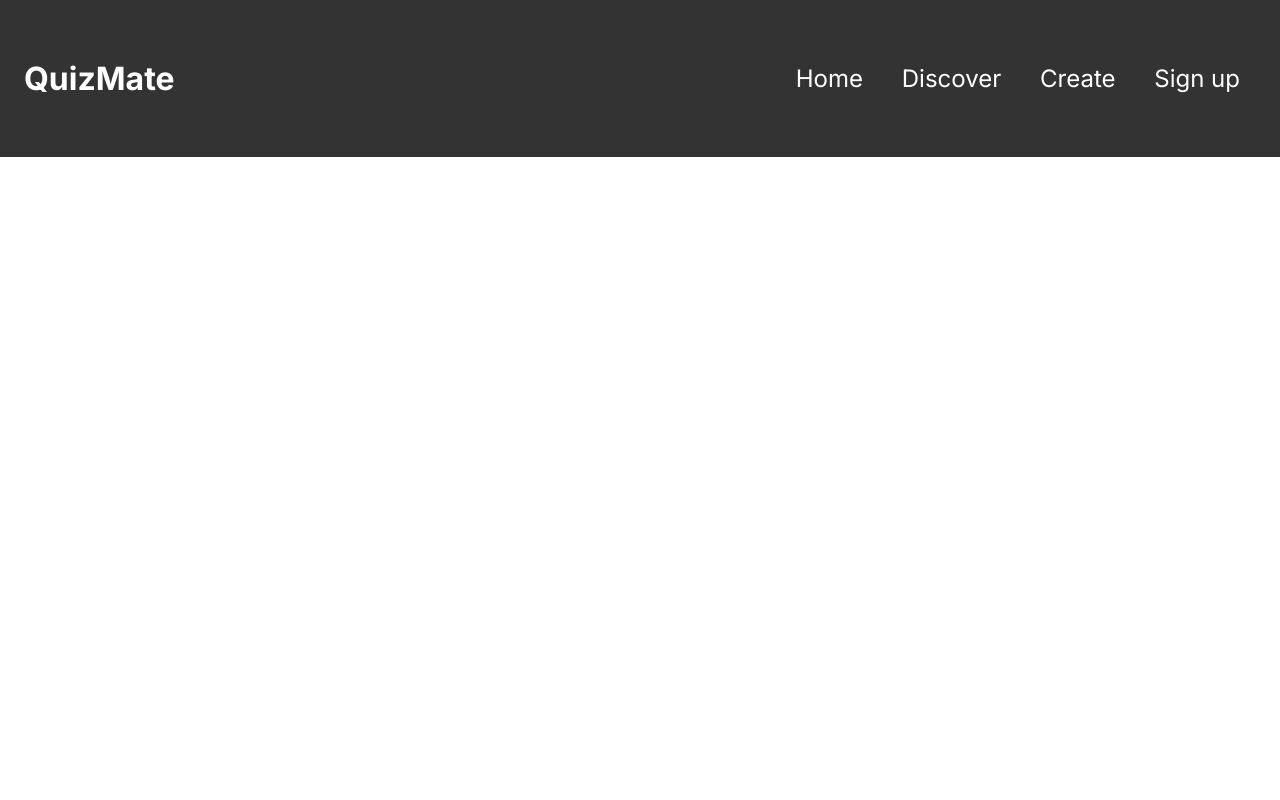
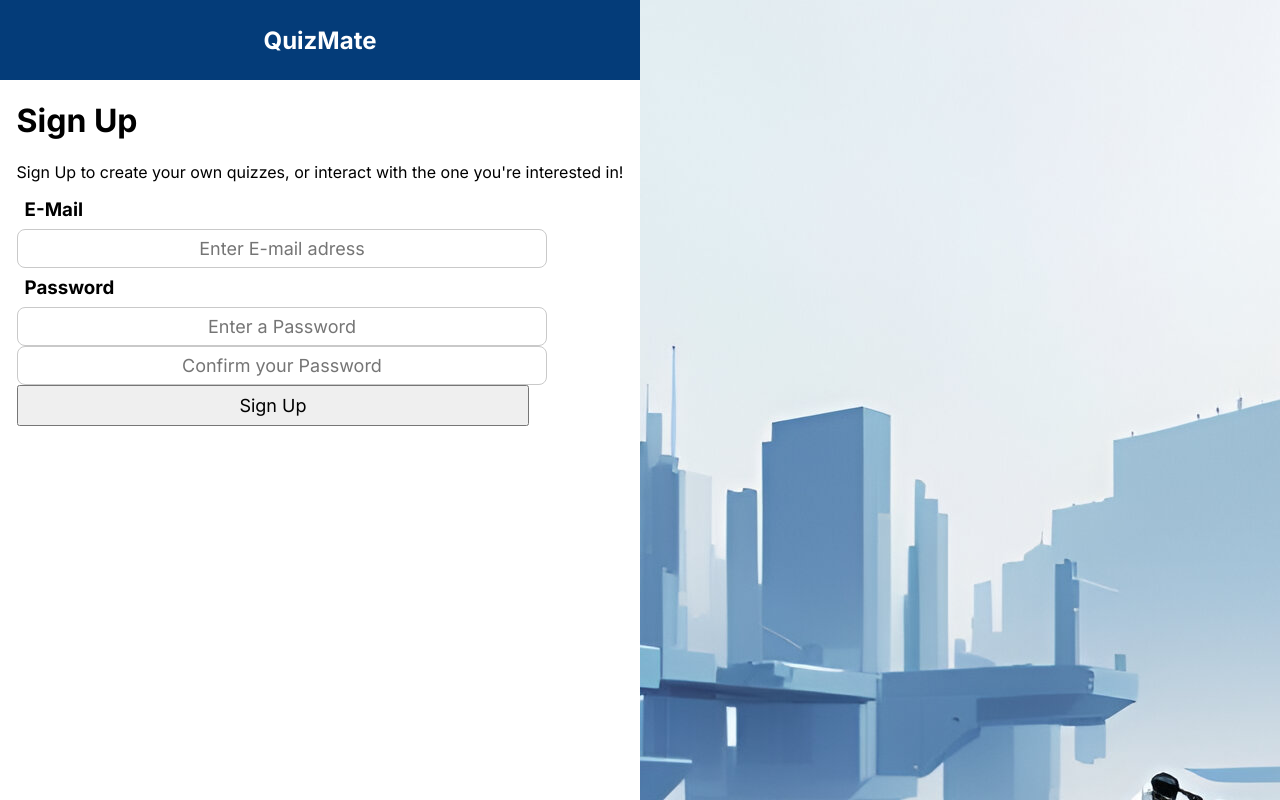
Before and after one commit to Samy-Y/QuizMate, a Flask app: page /signup in a window 1280 px wide. Run offline with Flask 3, Linux system fonts and the light colour scheme.

Commit message:
Add files via upload

```diff
--- a/main.py
+++ b/main.py
@@ -13,5 +13,3 @@ def sign_up():
     return render_template("signup.html",css="static/styles.css")
 
 app.run(debug=True)
-
-# reload : aa
--- a/static/styles.css
+++ b/static/styles.css
@@ -12,24 +12,42 @@ header{
     display: flex;
     justify-content: space-between;
     align-items: center;
-    background-color: #333;
+    background-color: transparent;
     color:white;
-    padding: 3vh;
-    padding-top:-1vh;
+    margin-top:-3vh;
     padding-bottom:-1vh;
 }
 
 nav a{
+    font-size: medium;
+    display:inline-block;
+    position:relative;
     text-decoration: none;
     color:white;
-    padding-top:2vh;
-    padding-bottom: 2vh;
 }
 
-nav a:hover{
-    color:#333;
+nav a::after{
+    content: '';
+    position: absolute;
+    translate: 50% 0;
+    width: 50%;
+    transform: scaleX(0);
+    height: 2px;
+    bottom:0;
+    left: 0;
     background-color: white;
-    transition: 0.2s;
+    transition: transform 0.2s ease-out;
+}
+
+nav a:hover::after{
+    transform:scaleX(1);
+    transition:0.2s;
+}
+
+#activepage {
+    border-radius: 2vh;
+    background-color: white;
+    color: #000cb8
 }
 
 nav ul{
@@ -195,3 +264,50 @@ nav ul li {
     text-decoration: none;
     cursor: pointer;
 }
+
+.signupbody{
+    overflow:hidden;
+    background-image: url("../static/assets/signupbg.jpeg");
+}
+
+.signupheader{
+    display:flex;
+    align-items: center;
+    justify-content: center;
+    width:50%;
+    height:10vh;
+    color:white;
+    background-color: #043c79;
+}
+
+.loginform{
+    background-color: white;
+    height:90vh;
+    width:50%;
+    margin:0;
+    justify-content: center;
+    display: flex;
+}
+
+.loginform h3{
+    display:block;
+    margin:1vh;
+}
+
+.loginform input{
+    width: 84.5%;
+    text-align:center;
+    display:block;
+    font-size:large;
+    padding:1vh;
+    border-radius:1vh;
+    border:1px solid rgb(201, 201, 201);
+}
+
+.loginform button {
+    width: 84.5%;
+    text-align:center;
+    display:block;
+    font-size:large;
+    padding:1vh;
+}
--- a/templates/signup.html
+++ b/templates/signup.html
@@ -8,17 +8,22 @@
 
 
     </head>
-    <body>
-        <header>
-            <h1>QuizMate</h1>
-            <nav>
-                <ul>
-                    <a href="#"><li>Home</li></a>
-                    <a href="#"><li>Discover</li></a>
-                    <a href="#"><li>Create</li></a>
-                    <a href="#"><li>Sign up</li></a>
-                </ul>
-            </nav>
-        </header>
+    <body class="signupbody">
+        <div class="signupheader">
+            <h2>QuizMate</h2>
+        </div>
+
+        <div class="loginform">
+            <form method="post">
+                <h1>Sign Up</h1>
+                <p>Sign Up to create your own quizzes, or interact with the one you're interested in!</p>
+                <h3>E-Mail</h3>
+                <input type="text" placeholder="Enter E-mail adress">
+                <h3>Password</h3>
+                <input type="text" placeholder="Enter a Password">
+                <input type="text" placeholder="Confirm your Password">
+                <button type="submit">Sign Up</button>
+            </form>
+        </div>
     </body>
 </html>
```
Also changed, not shown: other parts of static/styles.css (+56 -5 lines), templates/index.html (+12 -1 lines), static/assets/signupbg.jpeg (added).
